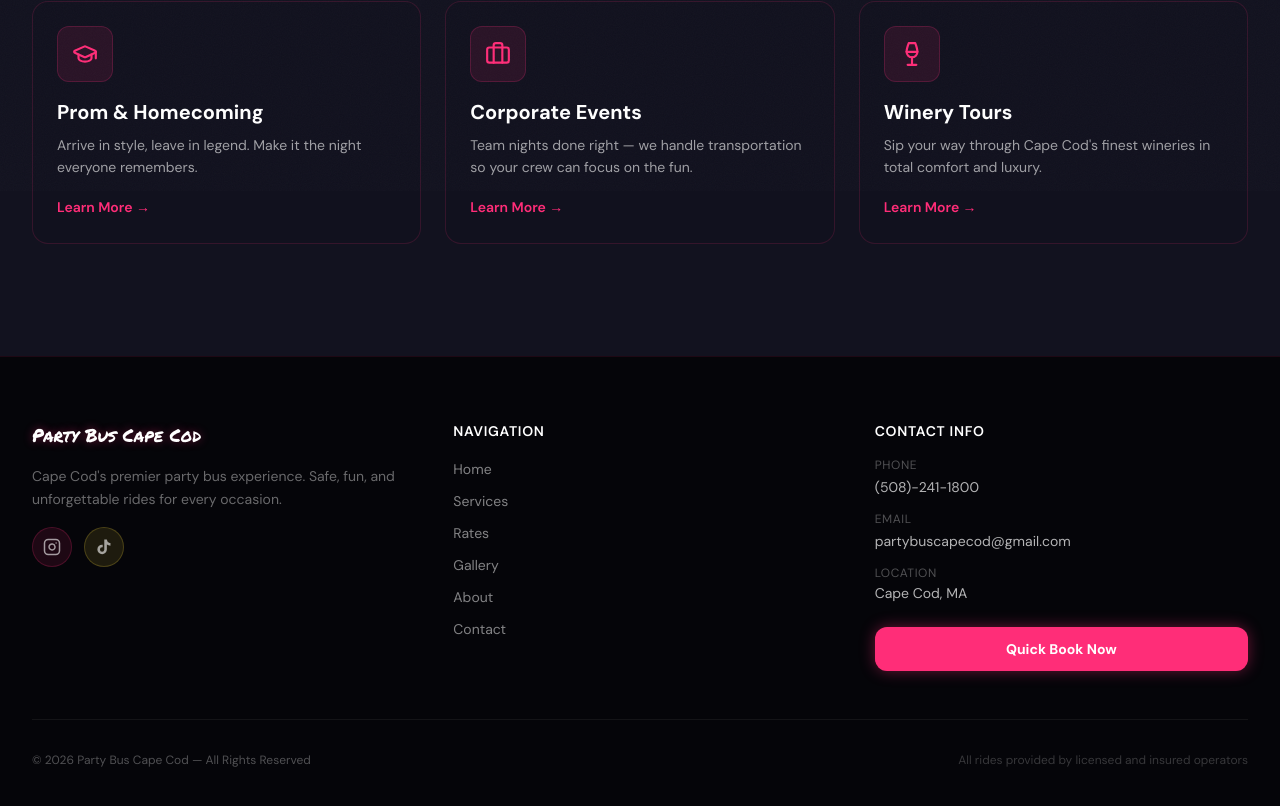
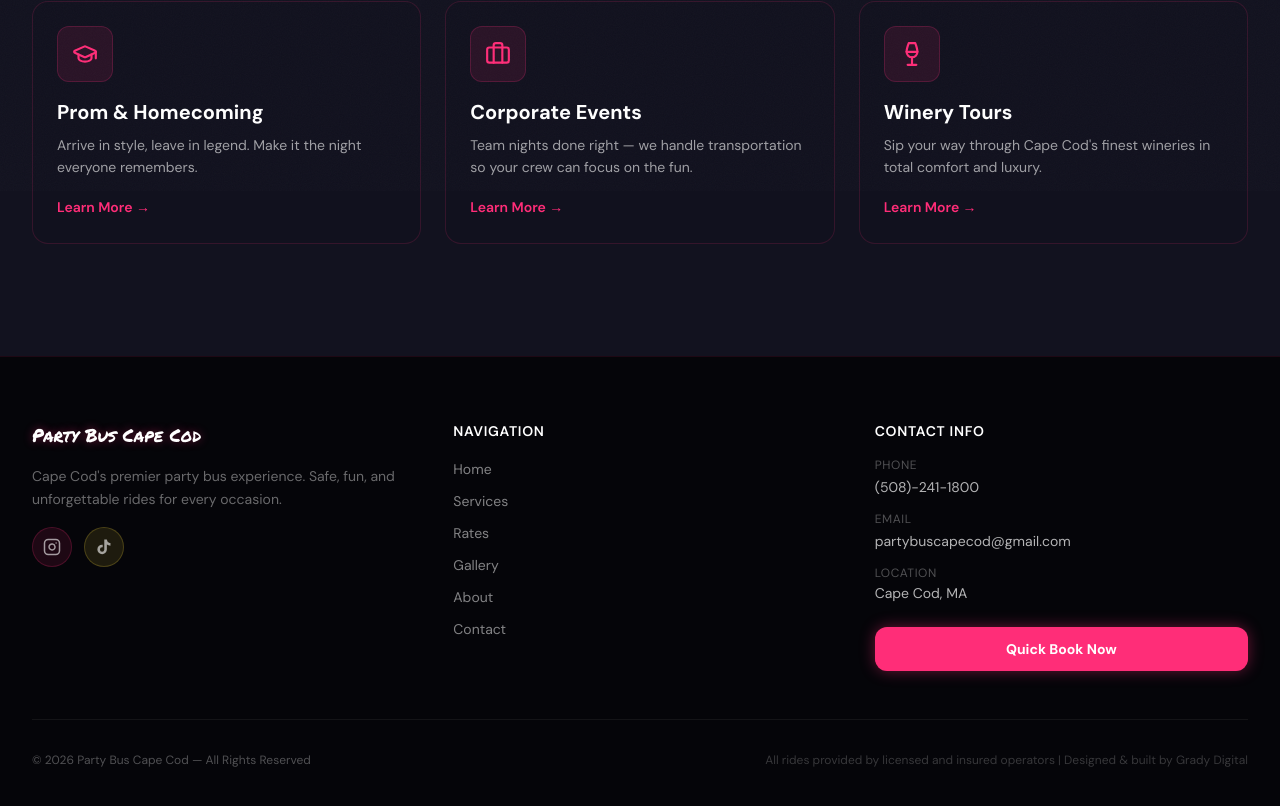
Before and after one commit to lukegrady1/party-bus-cape-cod, a React (Vite) app: page /party-bus-cape-cod/services in a window 1280 px wide. Shown: the part 609-1415 px from the top of the page. Built offline with nearby package versions, Linux system fonts and the light colour scheme.

Commit message:
Add Grady Digital credit to footer
Co-Authored-By: Claude Opus 4.6 <noreply@anthropic.com>

```diff
--- a/src/components/Footer.tsx
+++ b/src/components/Footer.tsx
@@ -174,7 +174,7 @@ export function Footer() {
               className="text-white/20 text-xs text-center"
               style={{ fontFamily: 'DM Sans, sans-serif' }}
             >
-              All rides provided by licensed and insured operators
+              All rides provided by licensed and insured operators | Designed &amp; built by Grady Digital
             </p>
           </div>
         </div>
```
